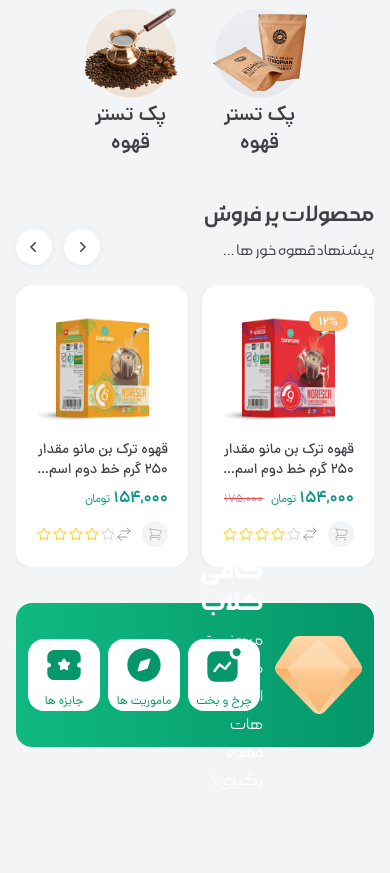
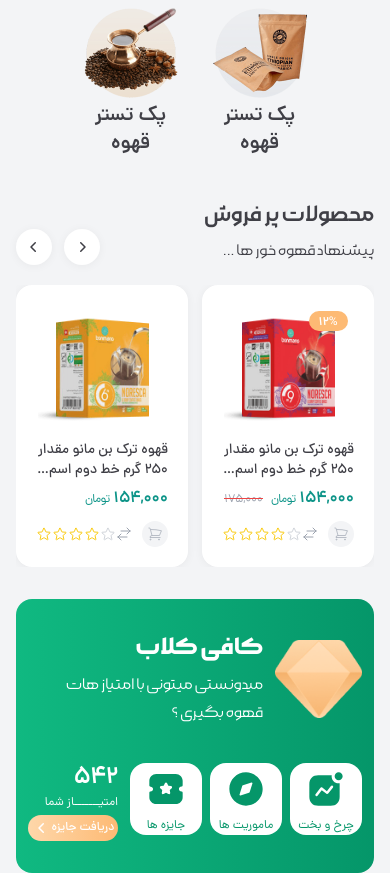
Before and after one commit to Mojtaba-2024/Coffee-sales-website, a website: page public/index.html in a window 390 px wide. Shown: the part 2109-2982 px from the top of the page. Before the commit the page ends 2904 px from the top, so only its background shows below. Drawn offline with Linux system fonts and the light colour scheme; files whose address does not match are found by name.

Commit message:
update project

```diff
--- a/public/index.html
+++ b/public/index.html
@@ -1035,7 +1035,7 @@
                 </div>
             </div>
         </section>
-        <section class="best-selling mb-9 md:mb-20">
+        <section class="best-selling mb-8 md:mb-20">
             <div class="container">
                 <!-- Section Head -->
                 <div class="flex items-end justify-between mb-5 md:mb-12">
@@ -1397,16 +1397,16 @@
         </section>
         <section class="coffee-club mb-8 md:mb-20">
             <div class="container">
-                <div class="flex items-center h-36 rounded-2xl px-3 md:px-11 bg-gradient-to-r from-emerald-500 to-emerald-600">
-                    <div class="flex items-center gap-x-3 md:gap-x-6 text-white">
-                        <img src="./images/club/diamond.png" class="w-[87px] md:w-[110px]" alt="Coffee Club">
+                <div class="flex items-center flex-wrap lg:flex-nowrap lg:gap-x-4 xl:gap-x-24 gap-y-9 lg:h-36 rounded-2xl py-8 lg:py-0 px-3 lg:px-5 xl:px-11 text-white bg-gradient-to-r from-emerald-500 to-emerald-600">
+                    <div class="flex items-center md:shrink-0 gap-x-3 lg:gap-x-4 xl:gap-x-6">
+                        <img src="./images/club/diamond.png" class="w-[87px] lg:w-[100px] xl:w-[110px]" alt="Coffee Club">
                         <div>
                             <h4 class="font-MorabbaBold mb-2 text-2xl md:text-5xl">کافی کلاب</h4>
                             <p class="font-MorabbaLight text-lg md:text-2xl">میدونستی میتونی با امتیاز هات قهوه بگیری ؟</p>
                         </div>
                     </div>
-                    <div>
-                        <div class="flex gap-x-2 md:gap-x-5">
+                    <div class="flex justify-between w-full">
+                        <div class="flex gap-x-2 lg:gap-x-3 xl:gap-x-5">
                             <div class="w-[72px] md:w-[98px] h-[72px] md:h-[98px] text-center text-emerald-600 bg-white py-1.5 md:pt-5 md:pb-1 rounded-2xl">
                                 <svg class="w-10 h-10 md:w-12 md:h-12 mb-1 md:mb-1.5 mx-auto">
                                     <use href="#activity"></use>
@@ -1425,6 +1425,16 @@
                                 </svg>
                                 <span class="text-xs md:text-sm">جایزه ها</span>
                             </div>
+                        </div>
+                        <div class="flex flex-col">
+                            <span class="inline-block md:mb-1 font-DanaDemiBold text-2xl md:text-3xl">542</span>
+                            <span class="text-xs md:text-sm">امتیـــــــاز شما</span>
+                            <a href="#" class="flex items-center justify-center mt-1 md:mt-2 w-[90px] md:w-[110px] md:h-8 h-[26px] bg-gradient-to-r from-orange-200 to-orange-300 font-DanaMedium text-xs md:text-sm rounded-full">
+                                دریافت جایزه
+                                <svg class="w-5 md:w-6 h-6 md:h-6">
+                                    <use href="#chevron-left-mini"></use>
+                                </svg>
+                            </a>
                         </div>
                     </div>
                 </div>
```
Also changed, not shown: public/styles/app.css.
